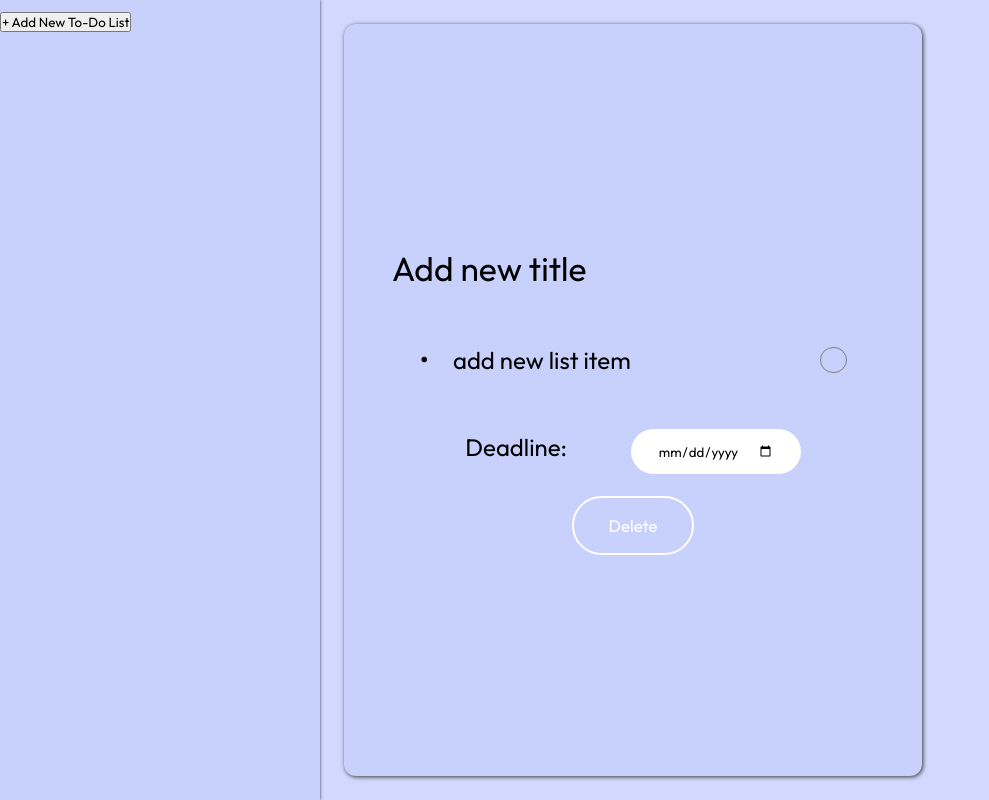
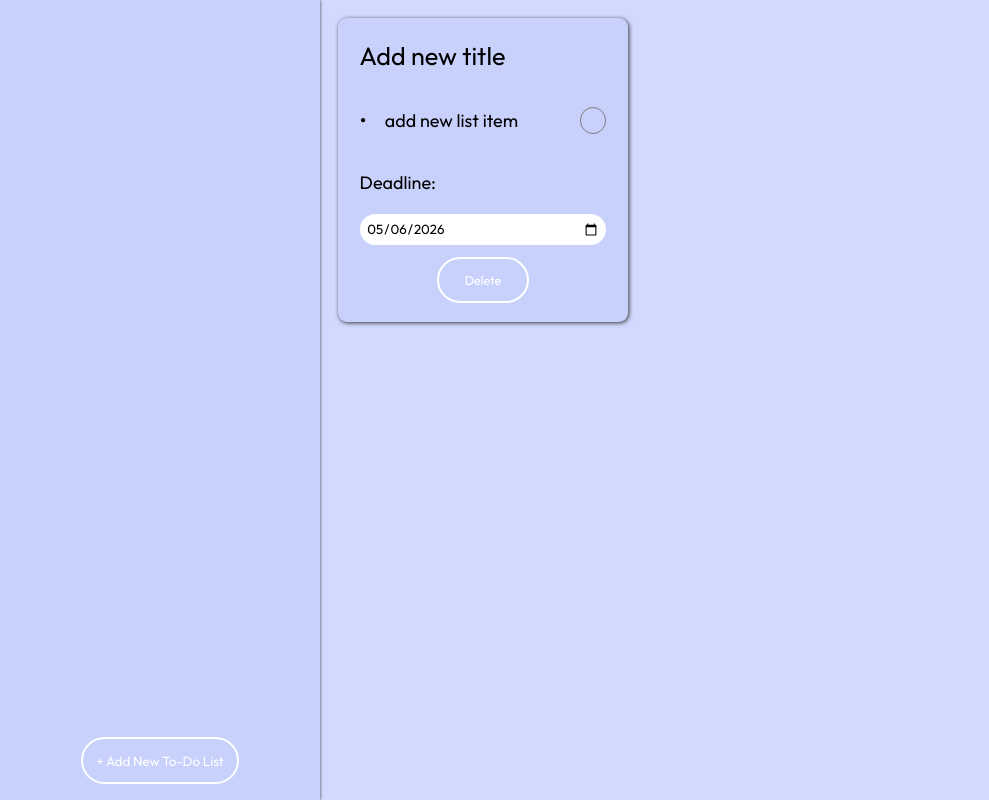
Before and after one commit to jsporle/odin-todo, a website built with webpack: page src/index.html in a window 1280 px wide. Shown: the whole page, without its empty margins (0-989 px from the left). Built offline with nearby package versions, Linux system fonts and the light colour scheme.

Commit message:
style div grid

```diff
--- a/src/index.js
+++ b/src/index.js
@@ -10,14 +10,9 @@ DisplayController.renderAddButton(sidebar, () => {
 
     const newTodo = new Todo();
 
-    DisplayController.renderTodo(newTodo, mainDisplay, {
-        onDelete: () => {
-            localStorage.removeItem(newTodo.id);
-        },
-        onUpdate: (key, value) => {
-            newTodo.updateProperty(key, value)
-        }
-    });
+    newTodo.save()
+
+    DisplayController.renderTodo(newTodo, mainDisplay, stageView(newTodo));
 });
 
 const handleUpdate = (todo, property, value) => {
@@ -33,18 +28,14 @@ const stageView = (task) => ({
     onUpdate: (property, value) => handleUpdate(task, property, value)
 });
 
-const savedTasks = StorageManager.getAllTodos().map(data => {
-    const task = new Todo(data.title, data.list, data.dueDate);
-    task.id = data.id;
-    return task;
-});
+const savedTasks = StorageManager.getAllTodos();
 
 if (savedTasks.length > 0) {
     savedTasks.forEach(task => {
         DisplayController.renderTodo(task, mainDisplay, stageView(task));
     });
 } else {
-    const defaultTask = new Todo("Add new title", [{ text: "add new list item", checked:false }], "01/01/2099");
+    const defaultTask = new Todo();
     defaultTask.save();
     DisplayController.renderTodo(defaultTask, mainDisplay, stageView(defaultTask));
 };
--- a/src/style.css
+++ b/src/style.css
@@ -14,43 +14,79 @@
     --secondary-bg-color: rgb(200, 208, 252);
     --text-color: rgb(0, 0, 0);
     --text-neutral: gray;
-    --font-default: 24px;
+    --font-default: 18px;
     --verified-green: rgb(135, 200, 135);
     --error-red: rgb(227, 70, 70);
 }
 
 body {
     display: flex;
+    width: 100vw;
+    height: 100vh;
+    overflow: hidden;
     box-sizing: border-box;
     color: var(--text-color);
     font-size: var(--font-default);
     line-height: 1.5;
-    width: 100vw;
     background-color: var(--main-bg-color);
 }
 
 #sidebar-container {
+    display: flex;
     width: 25vw;
+    align-items: flex-end;
+    justify-content: center;
+    padding: 1em;
     background-color: var(--secondary-bg-color);
     height: 100vh;
+    flex-shrink: 0;
     box-shadow: 0px 0px 3px 0px rgb(59, 59, 59);
+}
+
+.add-todo-btn {
+    padding: 1em;
+    background-color: var(--secondary-bg-color);
+    color: white;
+    border: none;
+    border-radius: 2em;
+    outline: 2px solid white;
+    transition: all 200ms ease-in-out;
+}
+
+.add-todo-btn:hover {
+    cursor: pointer;
+    outline: none;
+    background-color: rgb(120, 140, 255);
+    transform: scale(1.05);
 }
 
 #main-display-container {
     display: grid;
+    overflow-y: auto;
+    grid-template-columns: repeat(auto-fill, minmax(250px, 1fr));
+    align-items: start;
+    gap: 1.5em;
     padding: 1em;
+    flex: 1;
+    box-sizing: border-box;
 }
 
 .todo-item {
     display: flex;
-    align-items: center;
-    justify-content: center;
+    flex-direction: column;
     background-color: var(--secondary-bg-color);
     box-shadow: 1px 1px 4px 0px rgb(56, 55, 55);
     border-radius: 0.5em;
-    padding: 2em;
-    gap: 1em;
-    flex-flow: column;
+    padding: 1.2em;
+    gap: 0.8em;
+    width: 100%;
+    min-width: 0;
+}
+
+.todo-title {
+    width: 100%;
+    max-width: 100%;
+    text-overflow: ellipsis;
 }
 
 .todo-title,
@@ -63,6 +99,7 @@ body {
 }
 
 ul {
+    width: 100%;
     display: flex;
     flex-direction: column;
     padding-left: 0;
@@ -88,6 +125,7 @@ li::before {
 }
 
 li input[type="text"] {
+    width: 100%;
     flex: 1;
 }
 
@@ -152,14 +190,15 @@ li input[type="checkbox"]:checked::after {
 
 .date-container {
     display: flex;
+    flex-wrap: wrap;
     align-items: centre;
     justify-content: flex-start;
     gap: 1em;
 }
 
 .todo-date {
-    margin-left: 3em;
-    padding: 1em 2em;
+    width: 100%;
+    padding: 0.5em;
     border: none;
     outline: none;
     border-radius: 2em;
--- a/src/todoItem.js
+++ b/src/todoItem.js
@@ -2,7 +2,7 @@ export class Todo {
     constructor(
         title = "Add new title",
         list = [{ text: "add new list item", checked: false}],
-        dueDate
+        dueDate = new Date().toISOString().split("T")[0]
     ) {
         this.id = Date.now() + Math.random();
         this.title = title;
```
